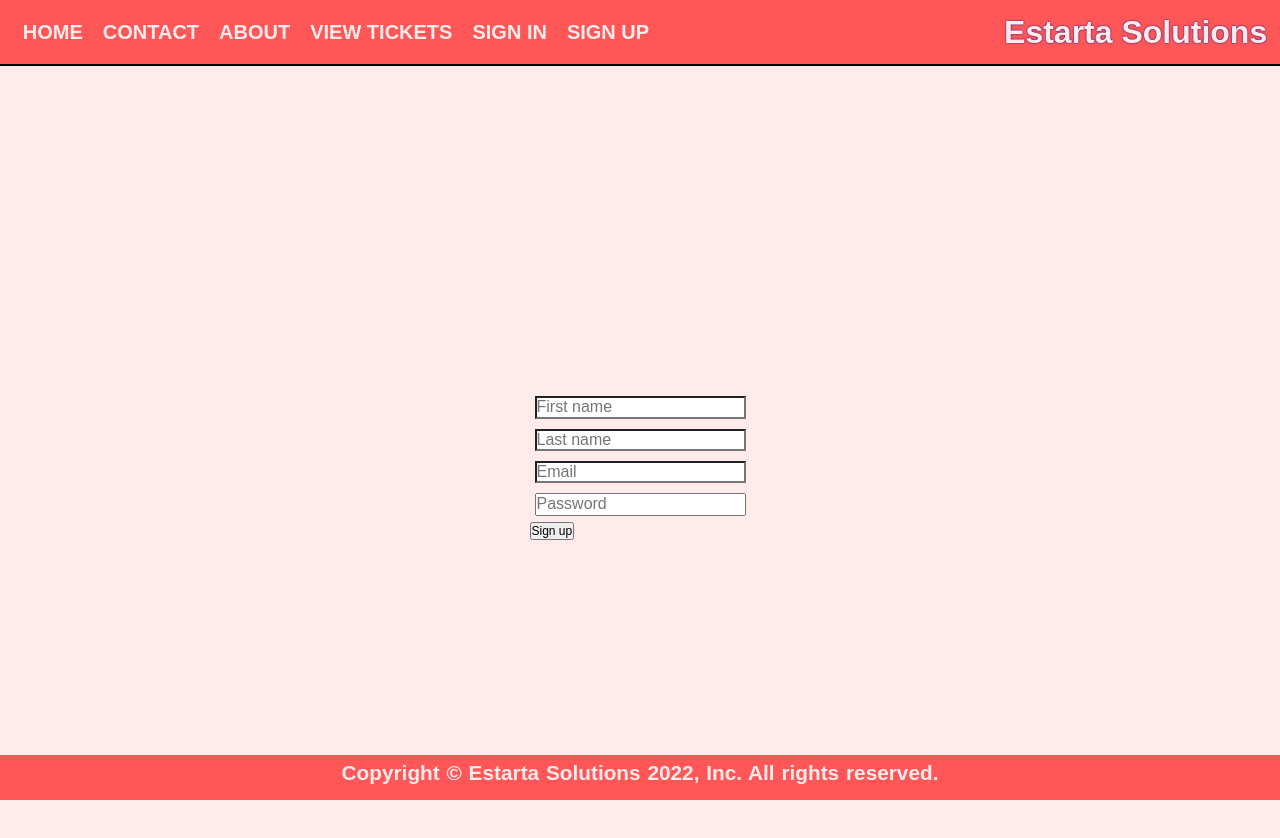
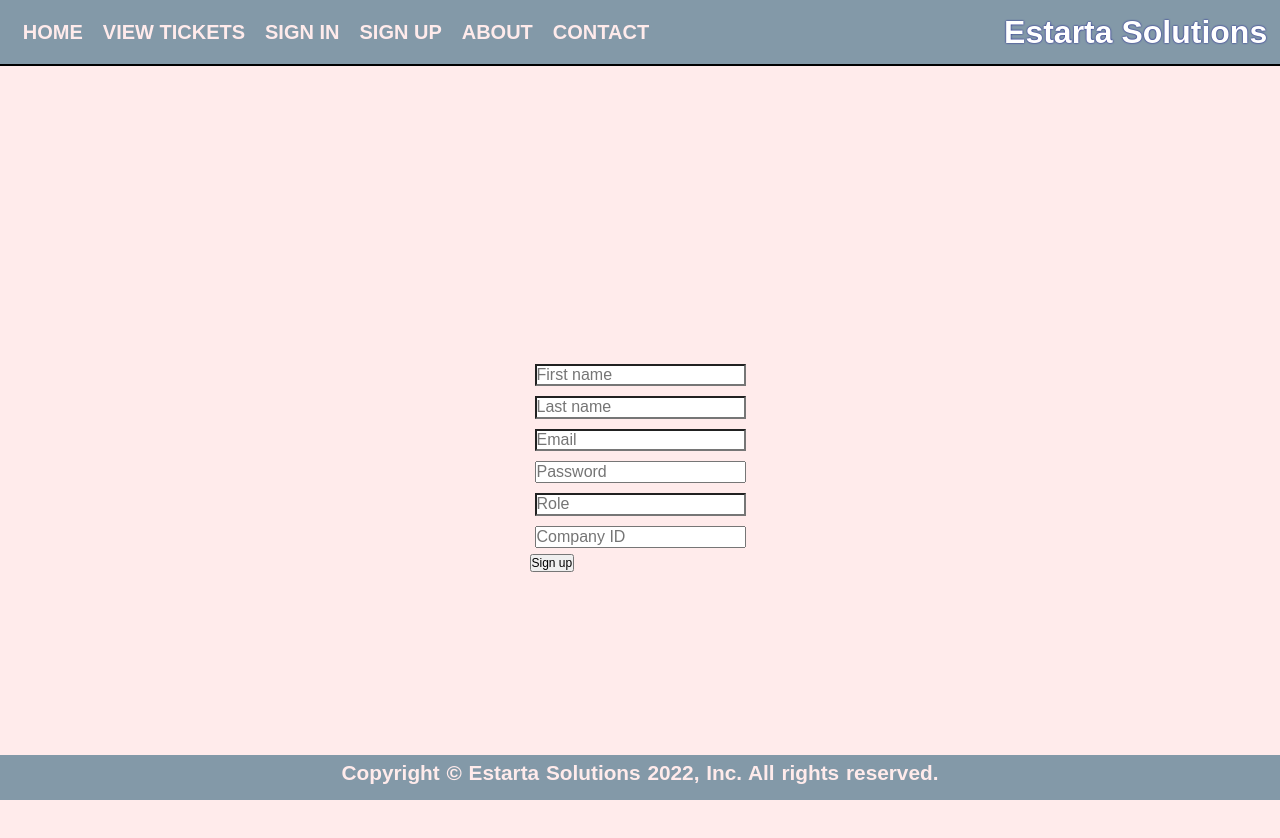
Before and after one commit to natalieQoursha/final-ticketing, a React (Create React App) app in the folder client/: page /signUp in a window 1280 px wide. Shown: the top 838 px of the page. Built offline with nearby package versions, Linux system fonts and the light colour scheme.

Commit message:
commited

```diff
--- a/client/src/Navbar.js
+++ b/client/src/Navbar.js
@@ -18,29 +18,6 @@ const Navbar = () => {
         >
           Home
         </Link>
-
-        <a
-          href="mailto:kareem.shaweesh077@gmail.com"
-          style={{
-            color: "#ffebeb",
-            fontSize: 20,
-            borderRadius: 40,
-          }}
-        >
-          contact
-        </a>
-
-        <a
-          href="https://www.estartasolutions.com/Pages/About.aspx"
-          target="blank"
-          style={{
-            color: "#ffebeb",
-            fontSize: 20,
-            borderRadius: 40,
-          }}
-        >
-          about
-        </a>
 
         <Link
           to="/test"
@@ -72,6 +49,27 @@ const Navbar = () => {
         >
           sign up
         </Link>
+        <a
+          href="https://www.estartasolutions.com/Pages/About.aspx"
+          target="blank"
+          style={{
+            color: "#ffebeb",
+            fontSize: 20,
+            borderRadius: 40,
+          }}
+        >
+          about
+        </a>
+        <a
+          href="mailto:kareem.shaweesh077@gmail.com"
+          style={{
+            color: "#ffebeb",
+            fontSize: 20,
+            borderRadius: 40,
+          }}
+        >
+          contact
+        </a>
       </div>
 
       <h1>Estarta Solutions</h1>
--- a/client/src/Pages/SignUp.js
+++ b/client/src/Pages/SignUp.js
@@ -1,13 +1,20 @@
-import React, { useState } from "react";
 import { Link } from "react-router-dom";
+import React, { useState, useEffect } from "react";
+import axios from "axios";
 
 const SignUp = () => {
   const [firstName, setFirstName] = useState("");
   const [lastName, setLastName] = useState("");
   const [Email, setEmail] = useState("");
   const [Password, setPassword] = useState("");
+  const [data, setUsers] = useState("");
+  const [Role, setRole] = useState("");
+  const [companyID, setCompanyID] = useState("");
+
   const handleSignUp = (e) => {
-    const data = { firstName, lastName, Email, Password };
+    console.log("Hello");
+
+    const data = { firstName, lastName, Email, Password, Role,companyID };
 
     console.log(data);
     localStorage.setItem("firstName", firstName);
@@ -18,7 +25,15 @@ const SignUp = () => {
     localStorage.getItem(Email);
     localStorage.setItem("Password", Password);
     localStorage.getItem(Password);
-    alert("Welcome " + localStorage.getItem("First_Name"));
+    localStorage.setItem("Role", Role);
+    localStorage.getItem(Role);
+    alert("Welcome " + localStorage.getItem("firstName"));
+    const fetchUsers = () => {
+      axios.post("http://localhost:5000/api/user/signup", data).then((res) => {
+        console.log("Hello");
+      });
+    };
+    fetchUsers();
   };
   return (
     <main style={{ padding: "1rem 0" }}>
@@ -58,6 +73,22 @@ const SignUp = () => {
             placeholder="Password"
           ></input>
         </div>
+        <div className="signupboxes">
+          <input
+            type={"text"}
+            onChange={(e) => setRole(e.target.value)}
+            required
+            placeholder="Role"
+          ></input>
+        </div>
+        <div className="signupboxes">
+          <input
+            type={"number"}
+            onChange={(e) => setCompanyID(e.target.value)}
+            required
+            placeholder="Company ID"
+          ></input>
+        </div>
         <Link to="/SignIn">
           <button onClick={handleSignUp}>Sign up</button>
         </Link>
--- a/client/src/Tickets.css
+++ b/client/src/Tickets.css
@@ -13,16 +13,16 @@ main{
     min-height: 100vh;
 }
 .newticketbutton{
-    background-color: #ff8585;
-    color: #ffebeb;
+    background-color: #A3CCBE;
+    color: white;
     font-size: 1.5em;
     border-radius: 7px;
     width: 225px;
     height: 50px;
 }
 .newticketbutton:hover{
-    background-color:  #ff007b;
-    color: #ffebeb;
+    background-color:  #BF9D9D;
+    color: white;
     transition: all 0.2s ease;
 }
 .unclickable{
--- a/client/src/index.css
+++ b/client/src/index.css
@@ -24,7 +24,7 @@ a{
 }
 
 .navbar {
-  background-color: #ff5757;
+  background-color: #8399A8;
   padding: 1%;
   display: flex;
   max-width: 100%;
@@ -42,7 +42,7 @@ a{
   width: 40px;
   height: 5px;
   margin-bottom: 10px;
-  background-color: #ff8585;
+  background-color: #8399A8;
 }
 
 .nav__link {
@@ -50,7 +50,7 @@ a{
   width: 94%;
   top: 5rem;
   left: 18px;
-  background-color: #ff8585;
+  background-color: #8399A8;
 }
 
 .nav__link a {
@@ -60,7 +60,7 @@ a{
 }
 
 .nav__link a:hover {
-  border-bottom: 3px solid #ff8585;
+  border-bottom: 3px solid white;
   border-radius: 7px;
   transition: all 0.2s ease;
 }
@@ -74,7 +74,7 @@ a{
   text-align: justify;
   align-items: center;
   margin-top: 20%;
-  color: #ff8585;
+  color: #8399A8;
   font-weight: 700;
   font-size: 20px;
 
@@ -106,7 +106,7 @@ a{
 
 .navbar h1 {
   size: 1em;
-  color:  #ffebeb;
+  color:  white ;
 }
 .navbar .links {
   max-width: 100%;
@@ -235,7 +235,7 @@ main {
   padding-bottom: 60px;
 }
 .footer {
-  background-color:#ff5757;
+  background-color:#8399A8;
   margin-top:15em;
   position:fixed;
   width: 100%;
```
Also changed, not shown: 2 other files (tests, documents, lock files or other folders).
